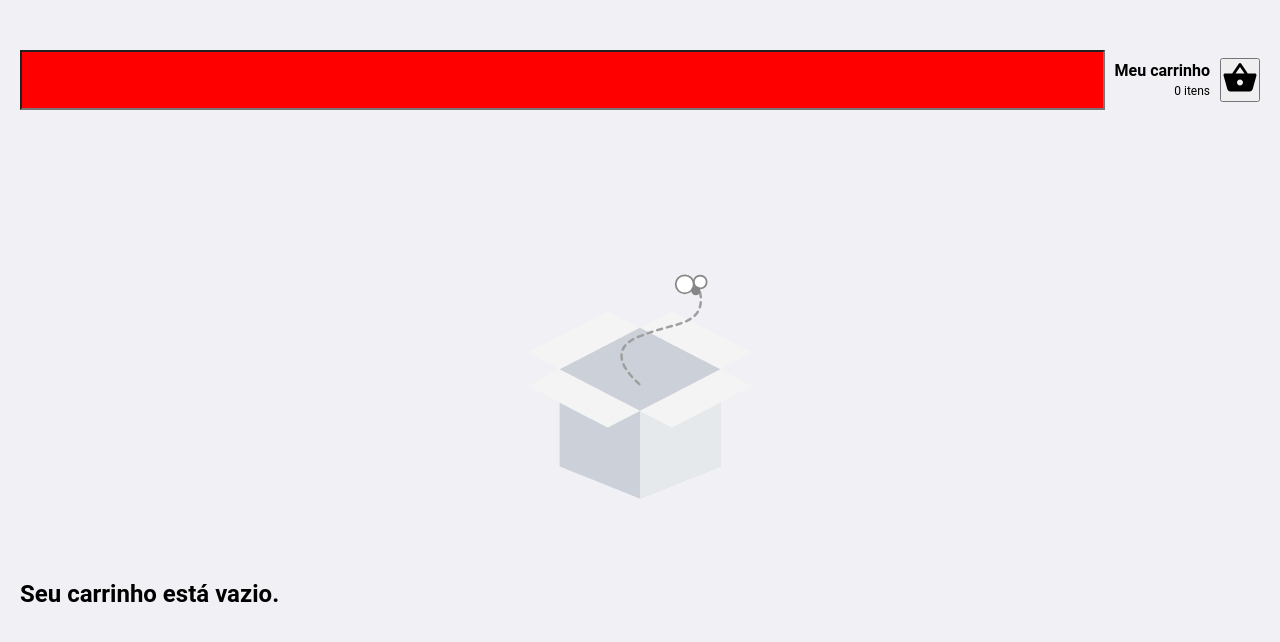
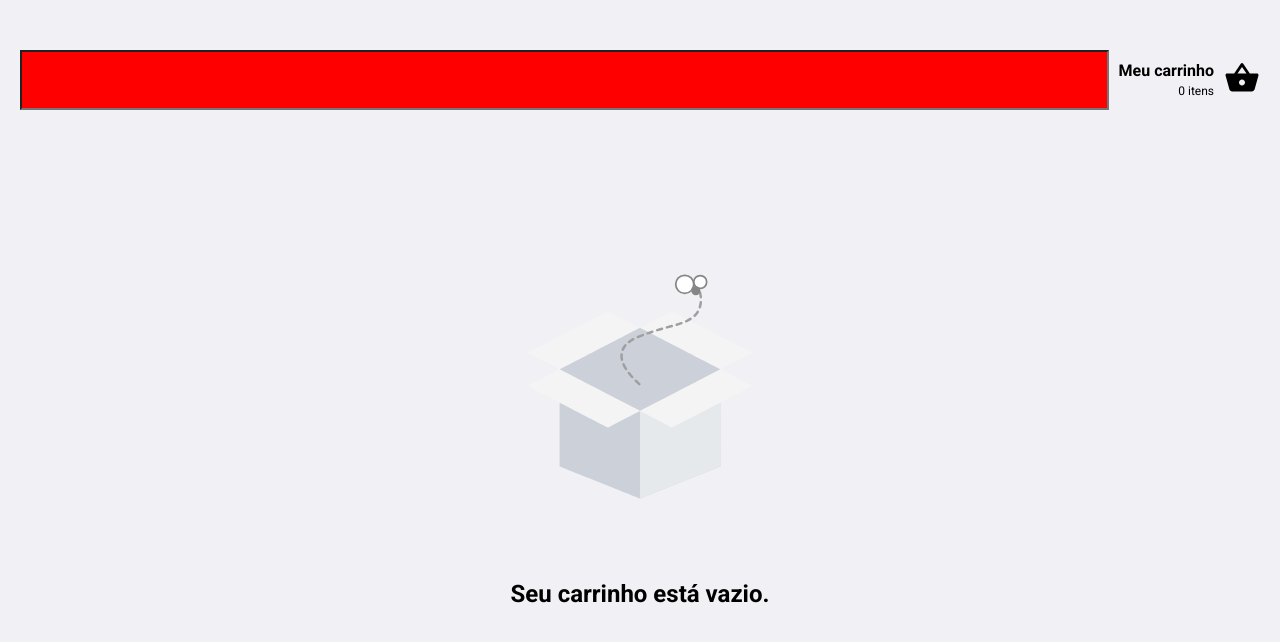
Before and after one commit to keepact/ecommerce-challenge, a React (Create React App) app: page /cart in a window 1280 px wide. Shown: the top 642 px of the page. Built offline with nearby package versions, Linux system fonts and the light colour scheme.

Commit message:
Creating Empty Component

```diff
--- a/public/index.html
+++ b/public/index.html
@@ -6,6 +6,8 @@
     <meta name="theme-color" content="#000000" />
 
     <title>B2W</title>
+
+    <link href="https://fonts.googleapis.com/css2?family=Roboto:wght@400;700&display=swap" rel="stylesheet">
   </head>
   <body>
     <noscript>You need to enable JavaScript to run this app.</noscript>
--- a/src/pages/Main/Cart/index.tsx
+++ b/src/pages/Main/Cart/index.tsx
@@ -12,7 +12,7 @@ import {
   Cart as CartInterface,
   CartTypes,
 } from '../../../store/ducks/cart/types';
-import { Container, ProductTable, Total } from './styles';
+import { Container, ProductTable, Total, EmptyCart } from './styles';
 
 import emptyAnimation from '../../../assets/animations/empty-cart.json';
 import successAnimation from '../../../assets/animations/sending-success.json';
@@ -148,10 +148,10 @@ const Cart: React.FC = () => {
           </footer>
         </>
       ) : (
-        <div>
+        <EmptyCart>
           <Animation animation={emptyAnimation} autoplay loop />
           <h2>Seu carrinho está vazio.</h2>
-        </div>
+        </EmptyCart>
       )}
     </Container>
   );
--- a/src/pages/Main/Cart/styles.ts
+++ b/src/pages/Main/Cart/styles.ts
@@ -10,11 +10,13 @@ export const Container = styled.div`
   margin-left: 10px;
   background: #fff;
   border-radius: 4px;
+
   footer {
     margin-top: 30px;
     display: flex;
     justify-content: space-between;
     align-items: center;
+
     button {
       background: #7159c1;
       color: #fff;
@@ -43,26 +45,32 @@ export const ProductTable = styled.table`
     text-align: left;
     padding: 12px;
   }
+
   tbody td {
     padding: 12px;
     border-bottom: 1px solid #eee;
   }
+
   img {
     height: 100px;
   }
+
   strong {
     color: #333;
     display: block;
   }
+
   span {
     display: block;
     margin-top: 5px;
     font-size: 16px;
     font-weight: bold;
   }
+
   div {
     display: flex;
     align-items: center;
+
     input {
       border: 1px solid #ddd;
       border-radius: 4px;
@@ -71,6 +79,7 @@ export const ProductTable = styled.table`
       width: 50px;
     }
   }
+
   button {
     background: none;
     border: 0;
@@ -81,12 +90,20 @@ export const ProductTable = styled.table`
 export const Total = styled.div`
   display: flex;
   align-items: baseline;
+
   span {
     color: #999;
     font-weight: bold;
   }
+
   strong {
     font-size: 28px;
     margin-left: 5px;
   }
 `;
+
+export const EmptyCart = styled.div`
+  h2 {
+    text-align: center;
+  }
+`;
--- a/src/pages/mobile/Cart/index.tsx
+++ b/src/pages/mobile/Cart/index.tsx
@@ -12,7 +12,14 @@ import {
   Cart as CartInterface,
   CartTypes,
 } from '../../../store/ducks/cart/types';
-import { ProductList, Product, Container, Amount, Total } from './styles';
+import {
+  ProductList,
+  Product,
+  Container,
+  Amount,
+  Total,
+  EmptyCart,
+} from './styles';
 
 import emptyAnimation from '../../../assets/animations/empty-cart.json';
 import successAnimation from '../../../assets/animations/sending-success.json';
@@ -91,7 +98,7 @@ const Cart: React.FC = () => {
                   <img src={product.sprites} alt="product" />
                   <div>
                     <p>{product.name}</p>
-                    <span>{product.price}</span>
+                    <span>{formatPrice(product.price)}</span>
                   </div>
                   <button
                     type="button"
@@ -135,10 +142,10 @@ const Cart: React.FC = () => {
           </ProductList>
         </>
       ) : (
-        <div>
+        <EmptyCart>
           <Animation animation={emptyAnimation} autoplay loop />
           <h2>Seu carrinho está vazio.</h2>
-        </div>
+        </EmptyCart>
       )}
     </Container>
   );
--- a/src/pages/mobile/Cart/styles.ts
+++ b/src/pages/mobile/Cart/styles.ts
@@ -5,6 +5,12 @@ export const Container = styled.div`
   flex: 1;
   padding: 20px;
   margin-top: 20px;
+`;
+
+export const EmptyCart = styled.div`
+  h2 {
+    text-align: center;
+  }
 `;
 
 export const ProductList = styled.div`
@@ -29,23 +35,25 @@ export const Product = styled.div`
     padding: 0 10px;
 
     p {
-      font-size: 16px;
+      font-size: 18px;
+      text-transform: capitalize;
+      margin-bottom: 5px;
     }
 
     span {
-      font-size: 18px;
+      font-size: 14px;
       font-weight: bold;
       margin-top: auto;
     }
-
-    button {
-      align-items: center;
-      justify-content: center;
-    }
+  }
+  button {
+    align-items: center;
+    justify-content: center;
   }
 `;
 
 export const Amount = styled.div`
+  display: flex;
   flex-direction: row;
   align-items: center;
   justify-content: space-between;
@@ -70,9 +78,15 @@ export const Amount = styled.div`
     padding: 4px;
     margin: 0 5px;
   }
+
+  button {
+    border: none;
+  }
 `;
 
 export const Total = styled.div`
+  display: flex;
+  flex-direction: column;
   align-items: center;
   justify-content: center;
   margin-top: 20px;
@@ -97,6 +111,7 @@ export const Total = styled.div`
     justify-content: center;
     color: #fff;
     width: 350px;
+    height: 40px;
     margin-top: 20px;
 
     span {
--- a/src/styles/global.ts
+++ b/src/styles/global.ts
@@ -4,8 +4,6 @@ import 'react-toastify/dist/ReactToastify.css';
 import 'react-perfect-scrollbar/dist/css/styles.css';
 
 export default createGlobalStyle`
-  @import url('https://fonts.googleapis.com/css?family=Roboto&display=swap');
-
   * {
     margin: 0;
     padding: 0;
@@ -24,5 +22,7 @@ export default createGlobalStyle`
 
   button {
     cursor: pointer;
+    background: none;
+    border: none;
   }
 `;
```
